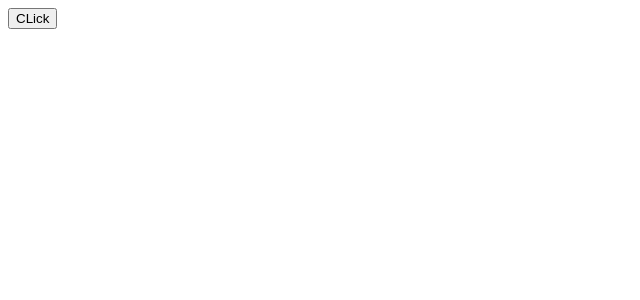
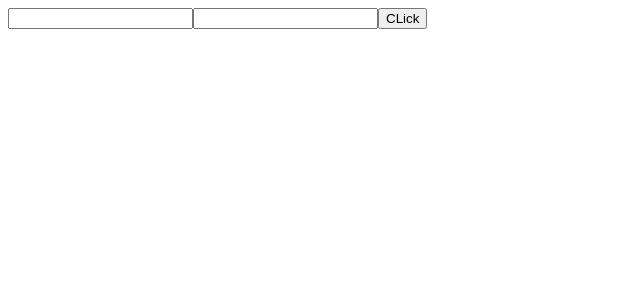
Before and after one commit to JonBunator/smart-ui, a React (Vite) app in the folder src/library/: page / in a window 1280 px wide. Shown: the top 300 px of the page, without its empty margins (0-640 px from the left). Built offline with nearby package versions, Linux system fonts and the light colour scheme.

Commit message:
Add SmartInput draft

```diff
--- a/src/library/demo/App.tsx
+++ b/src/library/demo/App.tsx
@@ -1,4 +1,4 @@
-import {SmartComponent} from "../src/main";
+import {SmartComponent, SmartInput} from "../src/main";
 import {useSmartComponentManager} from "../src/components/SmartComponentManager";
 //import {Button, SmartInput, Label} from "../src/main";
 
@@ -7,9 +7,9 @@ function App() {
     const {getHierarchy} = useSmartComponentManager();
 
     return (<>
-            <SmartComponent smartID="1">
-                <SmartComponent smartID="2" smartSemantic="email" />
-                <SmartComponent smartID="3" smartSemantic="username" />
+            <SmartComponent id="test">
+                <SmartInput smartID="1" smartSemantic="email"/>
+                <SmartInput smartID="2" smartSemantic="password"/>
             </SmartComponent>
             <button onClick={() => {console.log(JSON.stringify(getHierarchy()))}}>CLick</button>
         </>
--- a/src/library/src/components/SmartComponent/index.tsx
+++ b/src/library/src/components/SmartComponent/index.tsx
@@ -1,6 +1,6 @@
 import {ReactNode, useEffect} from "react";
-import SmartComponentProvider, {SmartComponentValue, useSmartComponentParent} from "../SmartComponentProvider";
-import {useSmartComponentManager} from "../SmartComponentManager";
+import SmartComponentProvider, {useSmartComponentParent} from "../SmartComponentProvider";
+import {SmartComponentValue, useSmartComponentManager} from "../SmartComponentManager";
 
 
 interface SmartComponentProps extends SmartComponentValue {
@@ -15,12 +15,11 @@ export function SmartComponent(props: SmartComponentProps) {
 
     useEffect(() => {
         addComponent(parentID, smartProps);
-        console.log(parentID, smartProps.smartID);
 
         return () => {
-            removeComponent(parentID, smartProps.smartID);
+            removeComponent(parentID, smartProps.id);
         }
-    }, [parentID, addComponent, smartProps.smartID, smartProps.smartSemantic, smartProps.value]);
+    }, [parentID, addComponent, smartProps.id, smartProps.semantic, smartProps.type, smartProps.value]);
 
-    return <SmartComponentProvider identifier={smartProps.smartID}>{children}</SmartComponentProvider>
+    return <SmartComponentProvider identifier={smartProps.id}>{children}</SmartComponentProvider>
 }
--- a/src/library/src/components/SmartComponentManager/index.tsx
+++ b/src/library/src/components/SmartComponentManager/index.tsx
@@ -1,10 +1,11 @@
-import {createContext, useContext, useState, ReactNode, useMemo, useCallback, useEffect} from 'react';
+import {createContext, useContext, useState, ReactNode, useMemo, useCallback} from 'react';
 import SmartComponentProvider from "../SmartComponentProvider";
 
 export interface SmartComponentValue {
-    smartID: string;
-    smartSemantic?: string;
-    value?: string;
+    id: string;
+    semantic?: string;
+    type?: string;
+    value?: string | number | readonly string[];
 }
 
 interface SmartComponentElementInternal {
@@ -41,14 +42,14 @@ export default function SmartComponentManager(props: SubscriptionProviderProps)
     const addComponent = useCallback((parentID: string, value: SmartComponentValue) => {
         setElements(prev => {
             const newMap = new Map(prev);
-            newMap.set(value.smartID, value);
+            newMap.set(value.id, value);
             return newMap;
         });
 
         setParentChildrenMapping(prev => {
             const newMap = new Map(prev);
             const existingChildren = newMap.get(parentID);
-            newMap.set(parentID, new Set([...existingChildren ?? [], value.smartID]));
+            newMap.set(parentID, new Set([...existingChildren ?? [], value.id]));
             return newMap;
         });
     }, []);
@@ -72,11 +73,6 @@ export default function SmartComponentManager(props: SubscriptionProviderProps)
             return newMap;
         });
     }, []);
-
-    useEffect(() => {
-        console.log(elements);
-        console.log(parentChildrenMapping);
-    }, [elements, parentChildrenMapping]);
 
     const getHierarchy = useCallback((): SmartComponentElement[] => {
         const buildHierarchy = (identifier: string): SmartComponentElement | null => {
@@ -109,7 +105,6 @@ export default function SmartComponentManager(props: SubscriptionProviderProps)
         getHierarchy: getHierarchy,
     }), [addComponent, removeComponent, getHierarchy]);
 
-    console.log("UPDATE")
     return (
         <SmartComponentProvider identifier="root">
             <SmartComponentContext.Provider value={value}>
--- a/src/library/src/components/SmartComponentProvider/index.tsx
+++ b/src/library/src/components/SmartComponentProvider/index.tsx
@@ -1,10 +1,4 @@
 import {createContext, useContext, ReactNode} from 'react';
-
-export interface SmartComponentValue {
-    smartID: string;
-    smartSemantic?: string;
-    value?: string;
-}
 
 interface SmartComponentContextType {
     parentID: string;
--- a/src/library/src/components/SmartInput/index.tsx
+++ b/src/library/src/components/SmartInput/index.tsx
@@ -1,17 +1,20 @@
 import React from "react";
+import { SmartComponent } from "../SmartComponent";
 
 
 interface SmartComponent {
+  smartID: string;
   smartSemantic: string;
 }
 
-interface SmartInputProps extends React.InputHTMLAttributes<HTMLInputElement>, SmartComponent {
-
-}
+interface SmartInputProps extends React.InputHTMLAttributes<HTMLInputElement>, SmartComponent {}
 
 export function SmartInput(props: SmartInputProps) {
-  const { className, ...restProps } = props
+  const { smartID, value, smartSemantic, ...restProps } = props
 
-
-  return <input className={`${className}`} {...restProps} />
+  return (
+      <SmartComponent id={smartID ?? "UNIQUE_STRING"} value={value} semantic={smartSemantic} type="textfield">
+          <input  value={value} {...restProps} />
+      </SmartComponent>
+  )
 }
```
